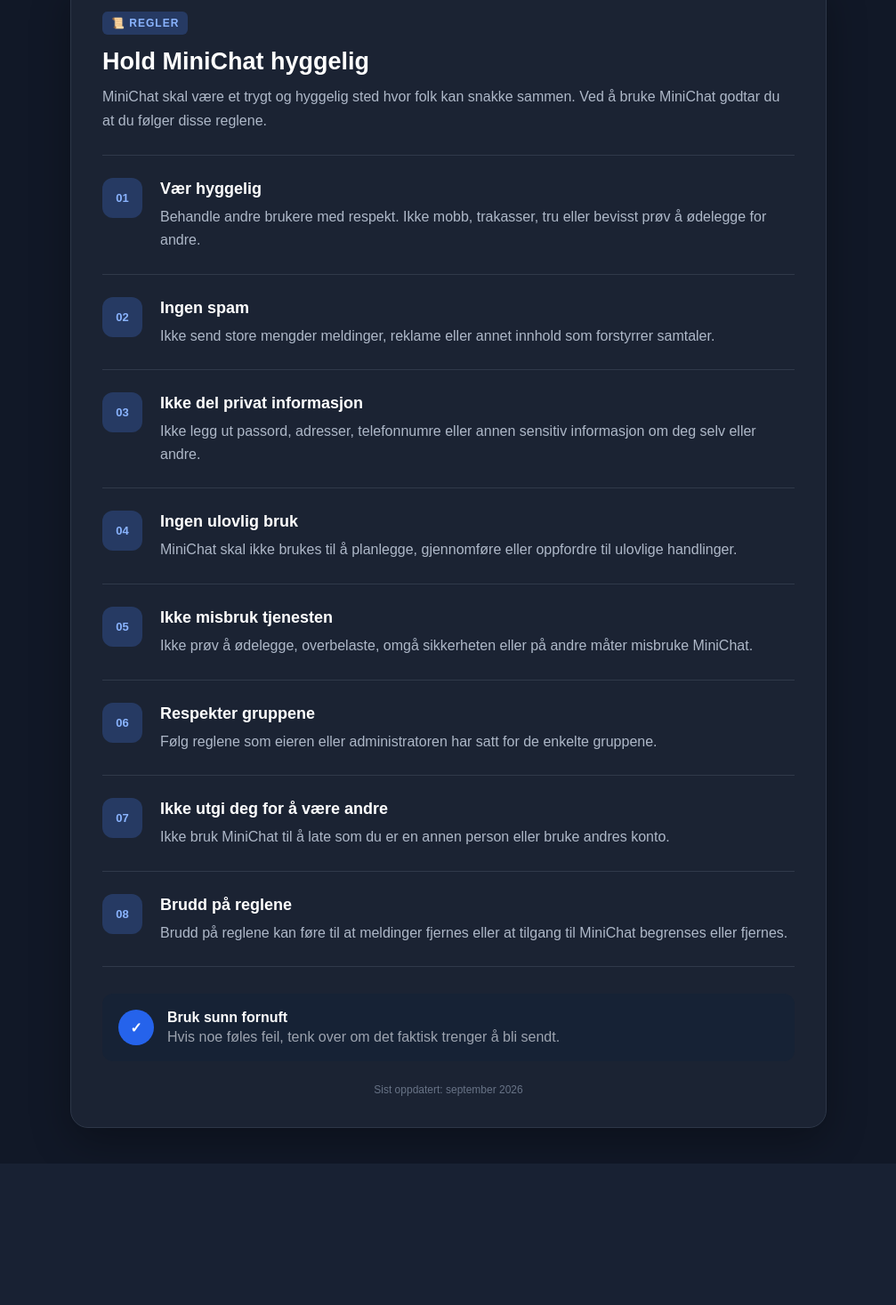
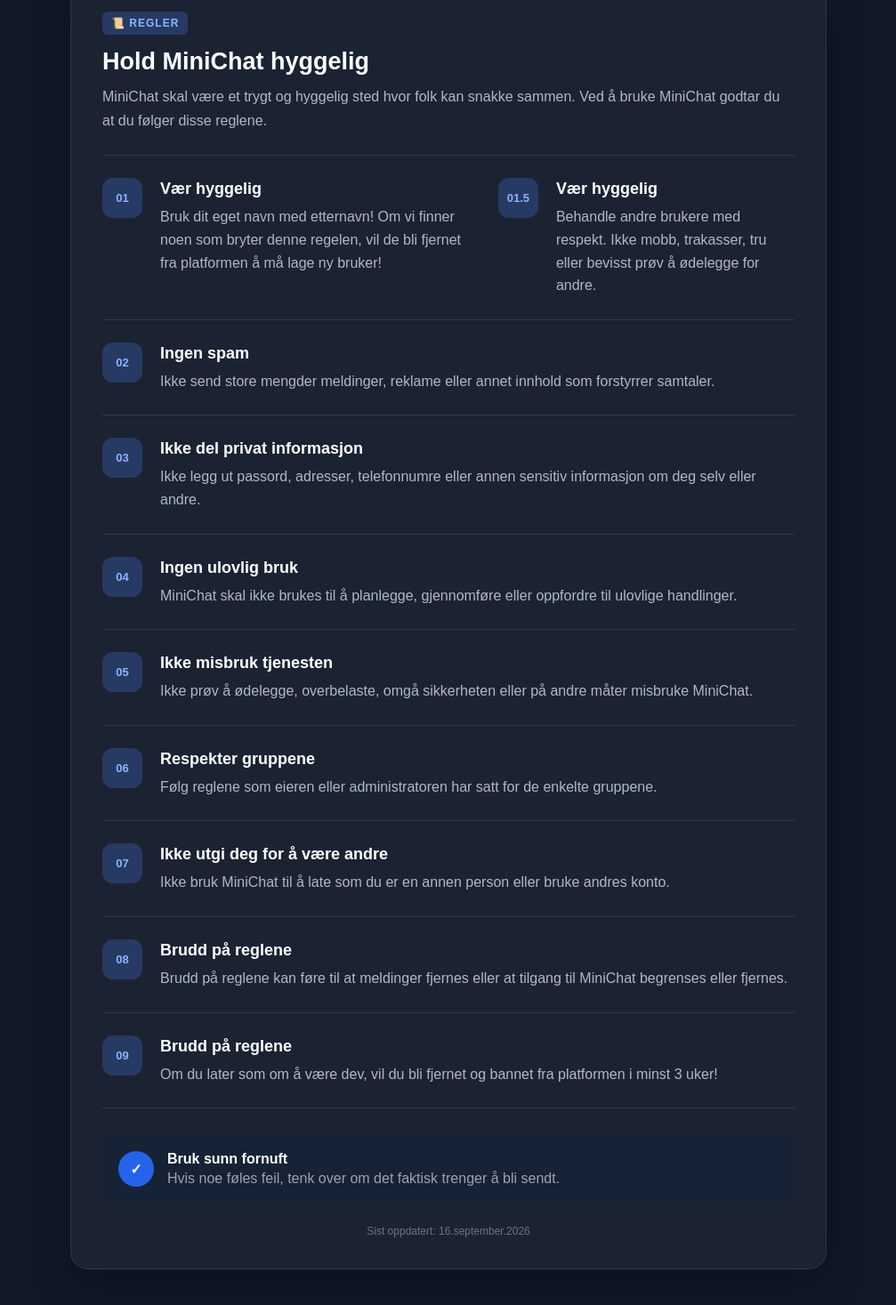
Before and after one commit to GoofyOof/MiniChat, a Flask app: page /rules in a window 1280 px wide. Shown: the part 261-1728 px from the top of the page at 89% size, without its empty margins (136-1143 px from the left). Before the commit the page ends 1569 px from the top, so only its background shows below. Run offline with Flask 3, Linux system fonts and the light colour scheme.

Commit message:
Update rules

```diff
--- a/templates/rules.html
+++ b/templates/rules.html
@@ -57,7 +57,21 @@
 
             <section class="rules-section">
 
-                <div class="rule-number">01</div>
+<div class="rule-number">01</div>
+
+                <div>
+                    <h3>Vær hyggelig</h3>
+
+                    <p>
+                        Bruk dit eget navn med etternavn!
+                        Om vi finner noen som bryter denne regelen,
+                        vil de bli fjernet fra platformen å må lage ny bruker!
+                    </p>
+                </div>
+
+<section class="rules-section"></section>
+
+                <div class="rule-number">01.5</div>
 
                 <div>
                     <h3>Vær hyggelig</h3>
@@ -190,6 +204,21 @@
 
             </section>
 
+            <section class="rules-section">
+
+                <div class="rule-number">09</div>
+
+                <div>
+                    <h3>Brudd på reglene</h3>
+
+                    <p>
+                      Om du later som om å være dev,
+                      vil du bli fjernet og bannet fra platformen i minst 3 uker!
+                    </p>
+                </div>
+
+                </section>
+
 
             <div class="rules-footer">
 
@@ -210,7 +239,7 @@
 
 
             <p class="rules-updated">
-                Sist oppdatert: september 2026
+                Sist oppdatert: 16.september.2026
             </p>
 
         </main>
```
